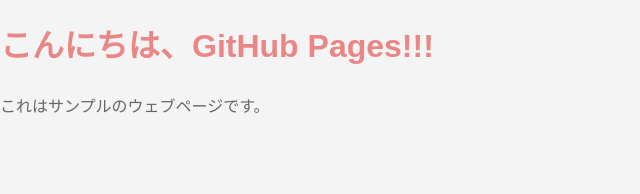
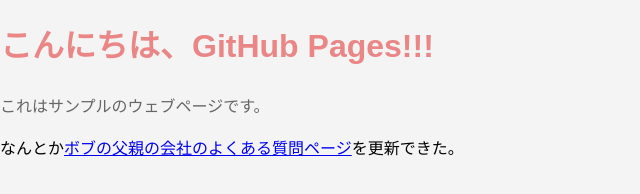
Before and after one commit to okmtdev/sync-git-repos, a plain HTML site: page docs/index.html in a window 1280 px wide. Shown: the whole page, without its empty margins (0-640 px from the left). Drawn offline with Linux system fonts and the light colour scheme.

Commit message:
minor update

```diff
--- a/docs/index.html
+++ b/docs/index.html
@@ -10,6 +10,7 @@
 <body>
     <h1>こんにちは、GitHub Pages!!!</h1>
     <p>これはサンプルのウェブページです。</p>
+    なんとか<a href="b.html">ボブの父親の会社のよくある質問ページ</a>を更新できた。
 </body>
 
 </html>
--- a/styles.css
+++ /dev/null
@@ -1,15 +0,0 @@
-body {
-  font-family: "Arial", sans-serif;
-  line-height: 1.6;
-  margin: 0;
-  padding: 0;
-  background-color: #f4f4f4;
-}
-
-h1 {
-  color: #ea8686;
-}
-
-p {
-  color: #666;
-}
```
Also changed, not shown: index.html (deleted, +0 -15 lines).
